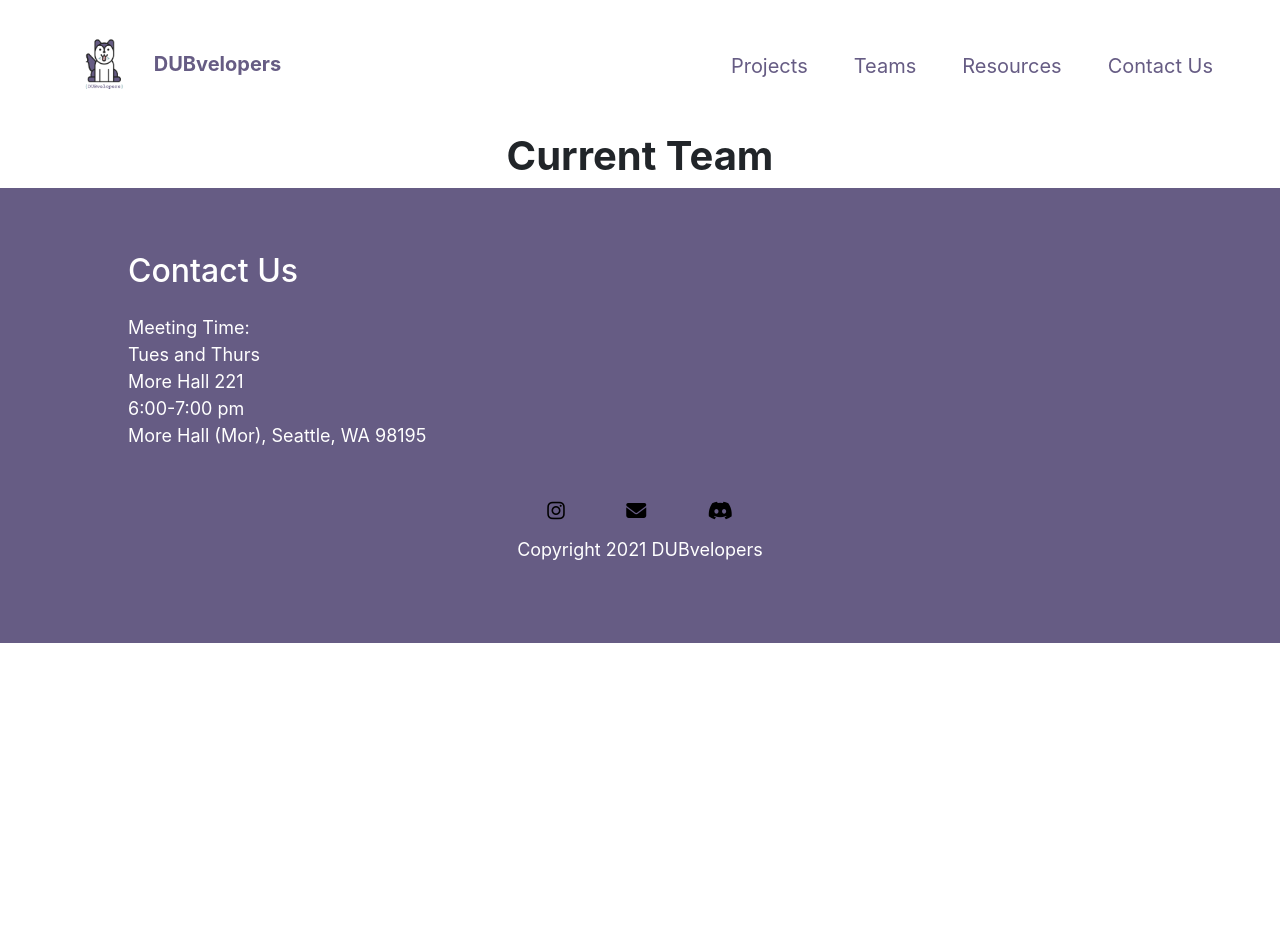
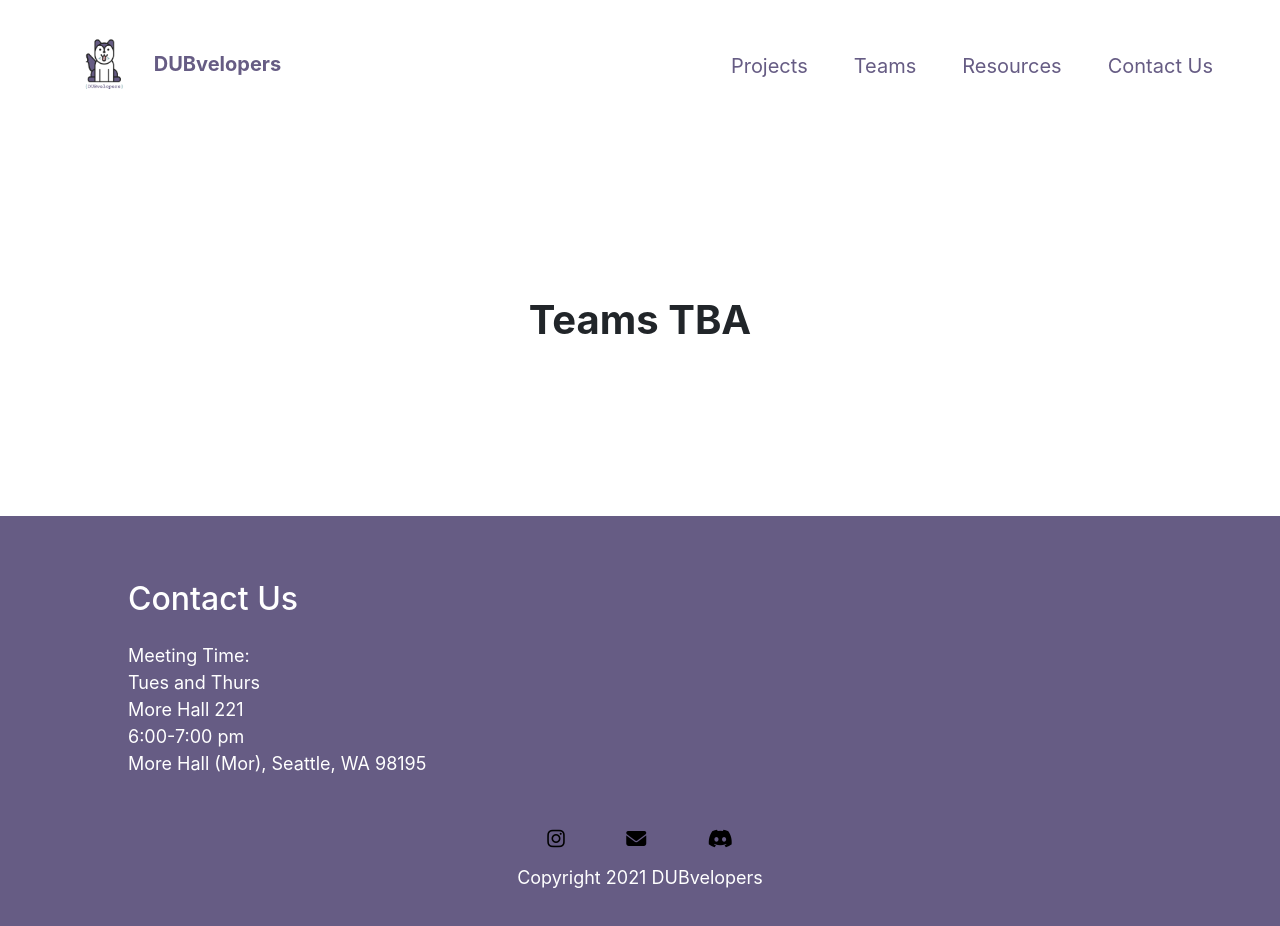
Before and after one commit to alanboy/Website, a React (Create React App) app: page /teams in a window 1280 px wide. Shown: the top 926 px of the page. Before the commit the page ends 800 px from the top, so only its background shows below. Built offline with nearby package versions, Linux system fonts and the light colour scheme.

Commit message:
TBA Teams page

```diff
--- a/src/TeamsPage/TeamsPage.css
+++ b/src/TeamsPage/TeamsPage.css
@@ -0,0 +1,9 @@
+.TeamPage {
+   display: flex;
+   justify-content: center;
+   min-height: 30vw;
+}
+
+h1 {
+   align-self: center;
+}
--- a/src/TeamsPage/TeamsPage.js
+++ b/src/TeamsPage/TeamsPage.js
@@ -1,16 +1,10 @@
 import React from 'react';
-//to use css styling, import the file here
-// the ./ means go back one level, so we're in this doc <name>.js, going back we're in the folder
-//    so by doing that we can access all the files in the folder
-//    to go back to the overall src file, we could do ../
 import './TeamsPage.css';
 
 function TeamsPage() {
   return (
-    //THIS IS WHERE YOU PUT ALL THE HTML
-    //  dont delete this outer div, idk why it doesnt work without it
-    <div className="TeamsPage">
-      <h1>Current Team</h1>
+    <div className="TeamPage">
+      <h1>Teams TBA</h1>
     </div>
   );
 }
```
